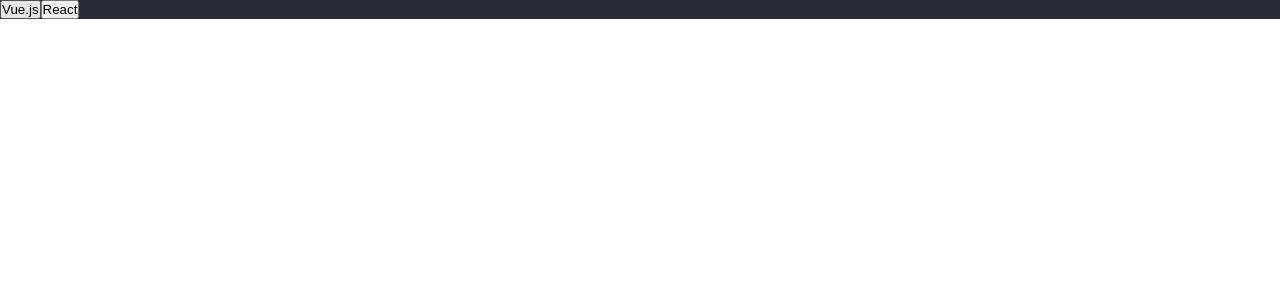
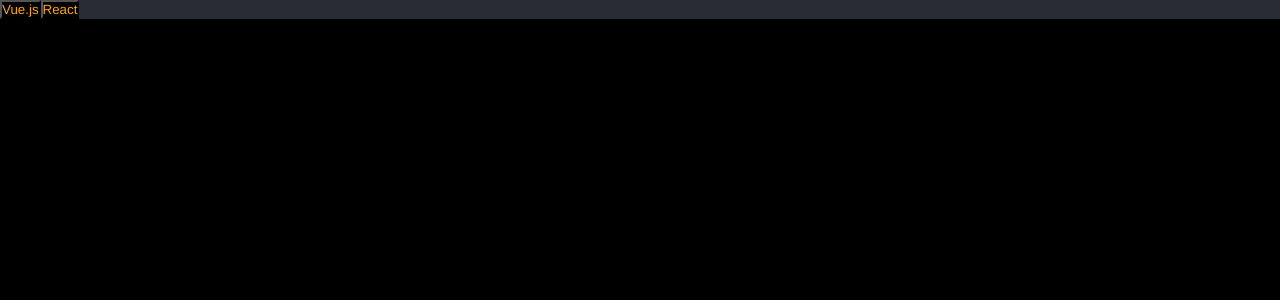
Before and after one commit to hiroyuki12/vercel-nuxt3_, a Nuxt app: page / in a window 1280 px wide. Shown: the top 300 px of the page. Built offline with nearby package versions, Linux system fonts and the light colour scheme.

Commit message:
Update style.css.

```diff
--- a/app.vue
+++ b/app.vue
@@ -9,15 +9,3 @@ import HelloWorld from './components/HelloWorld.vue'
 // This starter template is using Vue 3 experimental <script setup> SFCs
 // Check out https://github.com/vuejs/rfcs/blob/script-setup-2/active-rfcs/0000-script-setup.md
 </script>
-
-<style>
-#app {
-  font-family: Avenir, Helvetica, Arial, sans-serif;
-  -webkit-font-smoothing: antialiased;
-  -moz-osx-font-smoothing: grayscale;
-  text-align: center;
-  color: #2c3e50;
-  margin-top: 0px;
-  background-color: black;
-}
-</style>
--- a/assets/css/style.css
+++ b/assets/css/style.css
@@ -2,6 +2,14 @@
   margin: 0;
   padding: 0;
   box-sizing: border-box;
+
+  font-family: Avenir, Helvetica, Arial, sans-serif;
+  -webkit-font-smoothing: antialiased;
+  -moz-osx-font-smoothing: grayscale;
+  color: #2c3e50;
+  margin-top: 0px;
+  background-color: black;
+  color: orange;
 }
 
 .QiitaApp-header {
@@ -10,7 +18,7 @@
 }
 
 .QiitaApp-link {
-  color: gray;
+  color: white;
 }
 
 a {
```
